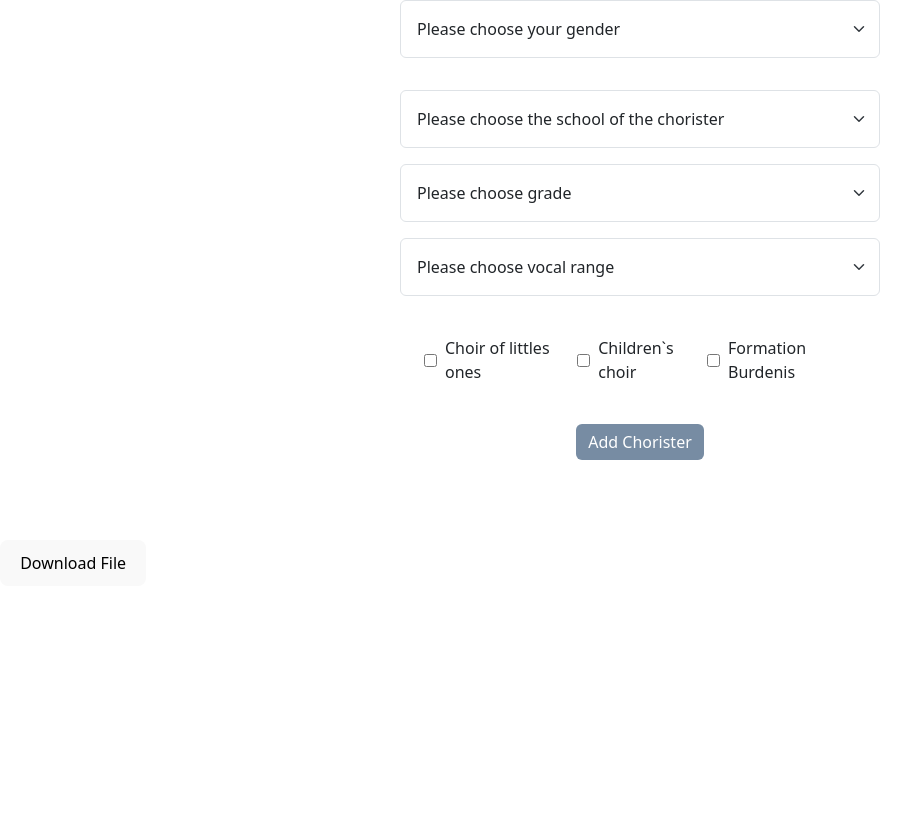
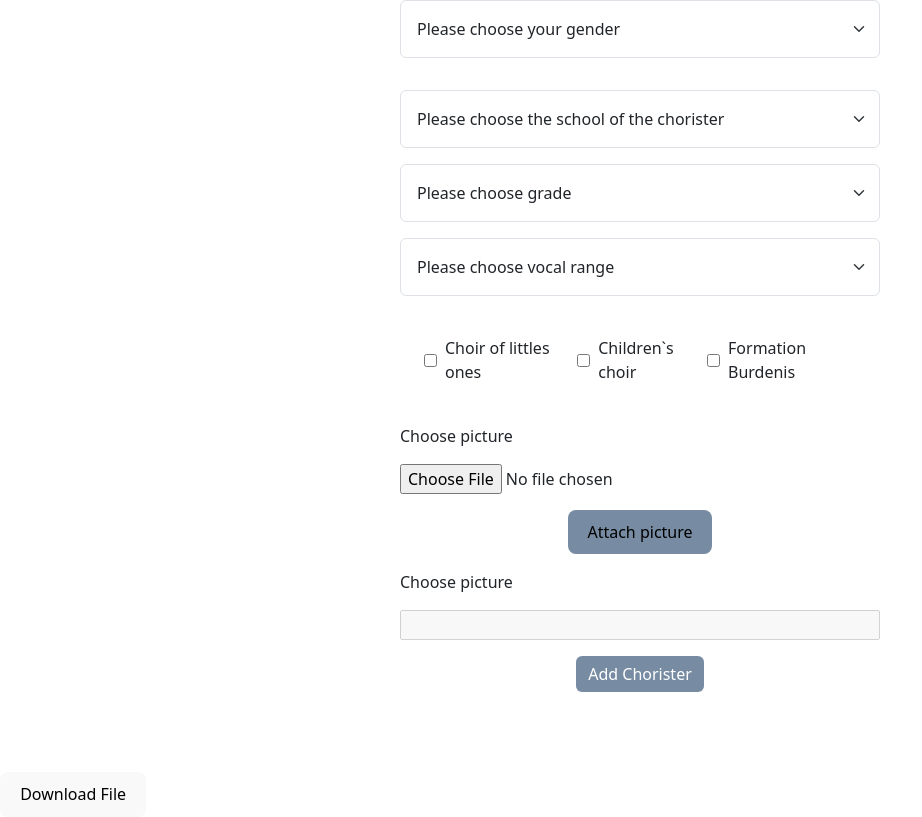
Before and after one commit to MiroZe/choir_svilengrad_app, a React (Vite) app in the folder choir-school-svilengrad/: page /choristers/create in a window 1280 px wide. Shown: the part 498-1315 px from the top of the page, without its empty margins (0-922 px from the left). Before the commit the page ends 1084 px from the top, so only its background shows below. Built offline with nearby package versions, Linux system fonts and the light colour scheme.

Commit message:
some changes

```diff
--- a/choir-school-svilengrad/src/components/CreateChorister.jsx
+++ b/choir-school-svilengrad/src/components/CreateChorister.jsx
@@ -26,7 +26,7 @@ const CreateChoristerForm = ()=> {
         littleOnes: false,
         childrensChoir: false,
         burdenis: false
-      })
+      });
 
 
       const[errors,setErrors] = useState({
@@ -39,7 +39,10 @@ const CreateChoristerForm = ()=> {
         formation : '',
         vocalRanges :''
 
-    })
+    });
+
+    const[pictureName,setPictureName] = useState('')
+    const[attachedPictureUrl,setAttachedPictureUrl] = useState(null)
 
 
       const onChangeCreateChoristerFormHandler = (e) => {
@@ -47,7 +50,6 @@ const CreateChoristerForm = ()=> {
         setFormValues(state =>({...state, [e.target.name] : e.target.value}));
 
       }
-
 
        const createChoristerHandler = async (e,formValues, formations)=> {
          e.preventDefault();
@@ -68,6 +70,18 @@ const CreateChoristerForm = ()=> {
         setFormations(state => ({...state ,[e.target.name]: e.target.checked}));
 
 
+      }
+
+      const attachPictureHandler = () => {
+
+        const pictureName = `${formValues.firstName}_${formValues.lastName}.jpg`;
+        const directory = Object.keys(formations).filter(r => formations[r] === true)
+        console.log(directory);
+
+      }
+
+      const pictureNameHandler = (e) => {
+        console.log(e.target.value);
       }
 
 
@@ -199,6 +213,16 @@ const CreateChoristerForm = ()=> {
              />
             <label htmlFor="burdenis">Formation Burdenis</label>
             </div>
+
+
+            <label htmlFor="picture">Choose picture</label>
+            <input type="file" name='file' id='picture' value={pictureName.value} onChange={pictureNameHandler} />
+            <button type="button" onClick={ attachPictureHandler}>Attach picture</button>
+
+
+            <label htmlFor="pictureUrl">Choose picture</label>
+            <input type="text" name='pictureUrl' id='pictureUrl' disabled />
+
         <Button variant="success" type='submit'>Add Chorister</Button>
         </form>
         </div>
```
